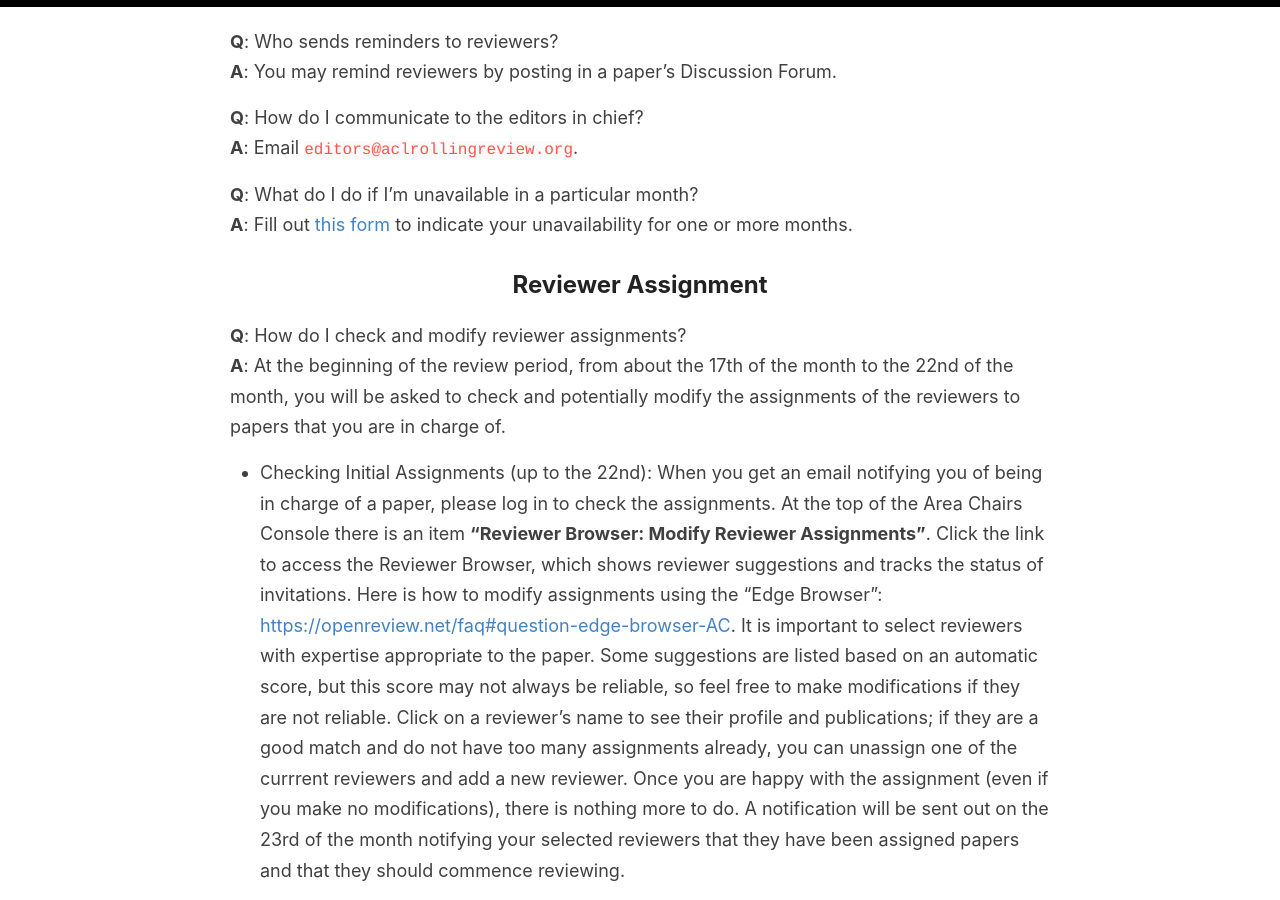
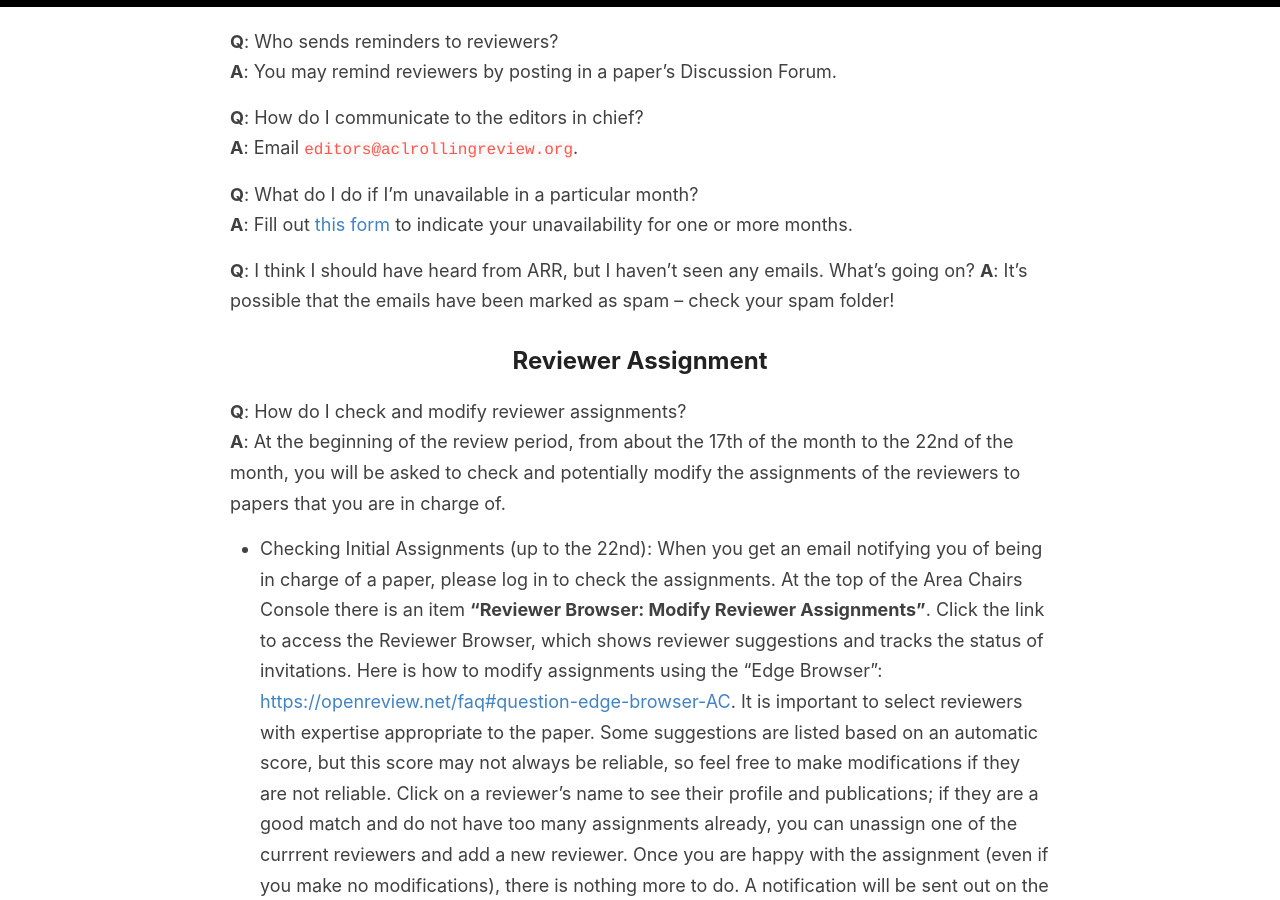
Before and after one commit to amitmerchant1990/reverie, a Jekyll site: the page built from aes.md, in a window 1280 px wide and 900 px high, scrolled down 2637 px. Built offline with Jekyll 4.4.1, drawn with Linux system fonts in a browser that asks for light colours.

Commit message:
Update aes.md

```diff
--- a/aes.md
+++ b/aes.md
@@ -82,6 +82,9 @@ Email `editors@aclrollingreview.org`.
 **Q**: What do I do if I'm unavailable in a particular month?<br>
 **A**:
 Fill out [this form](https://forms.office.com/Pages/ResponsePage.aspx?id=9028kaqAQ0OMdrEjlJf7WXcpizsAwgRHnquEMJ-wjU5UMkJXNTc2NDU1SzM4MkcyTkFETjhOQzAxSC4u) to indicate your unavailability for one or more months.
+
+**Q**: I think I should have heard from ARR, but I haven't seen any emails. What's going on?
+**A**: It's possible that the emails have been marked as spam -- check your spam folder!
 
 ## Reviewer Assignment
 
```
